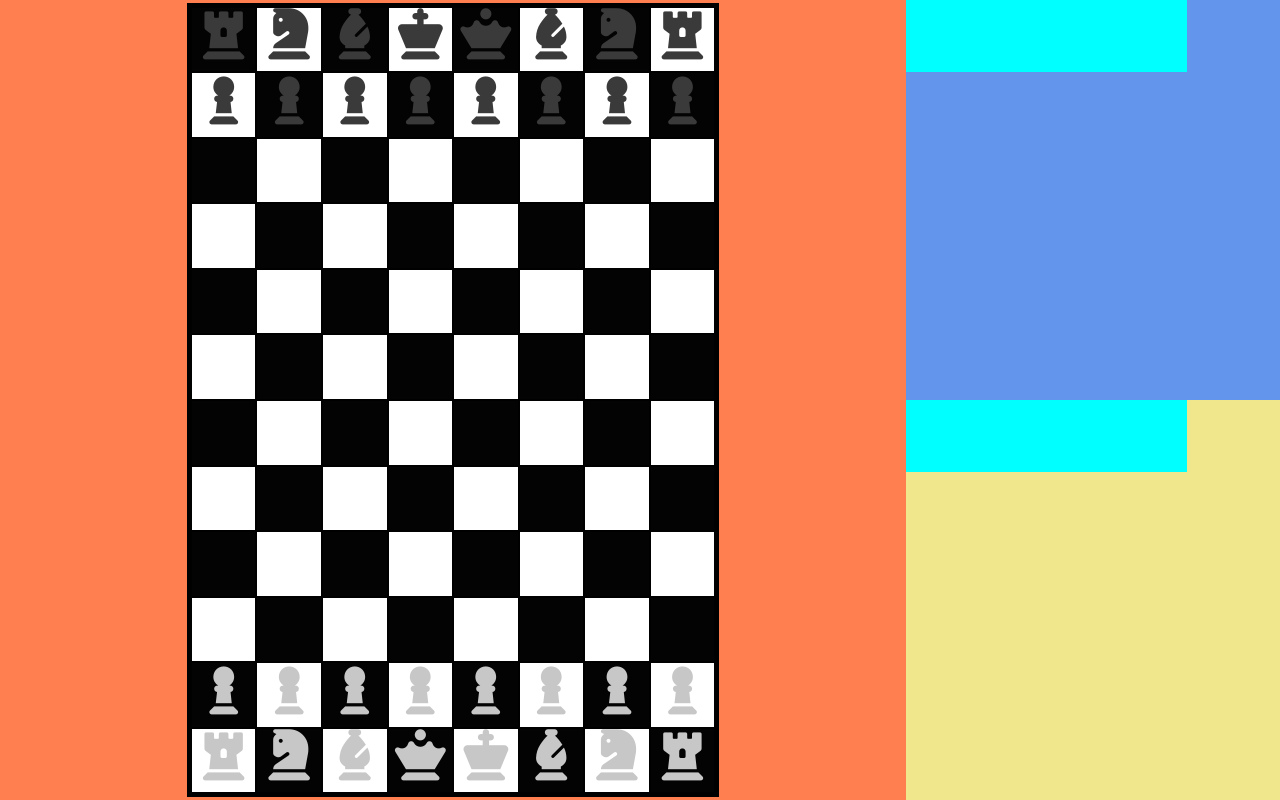
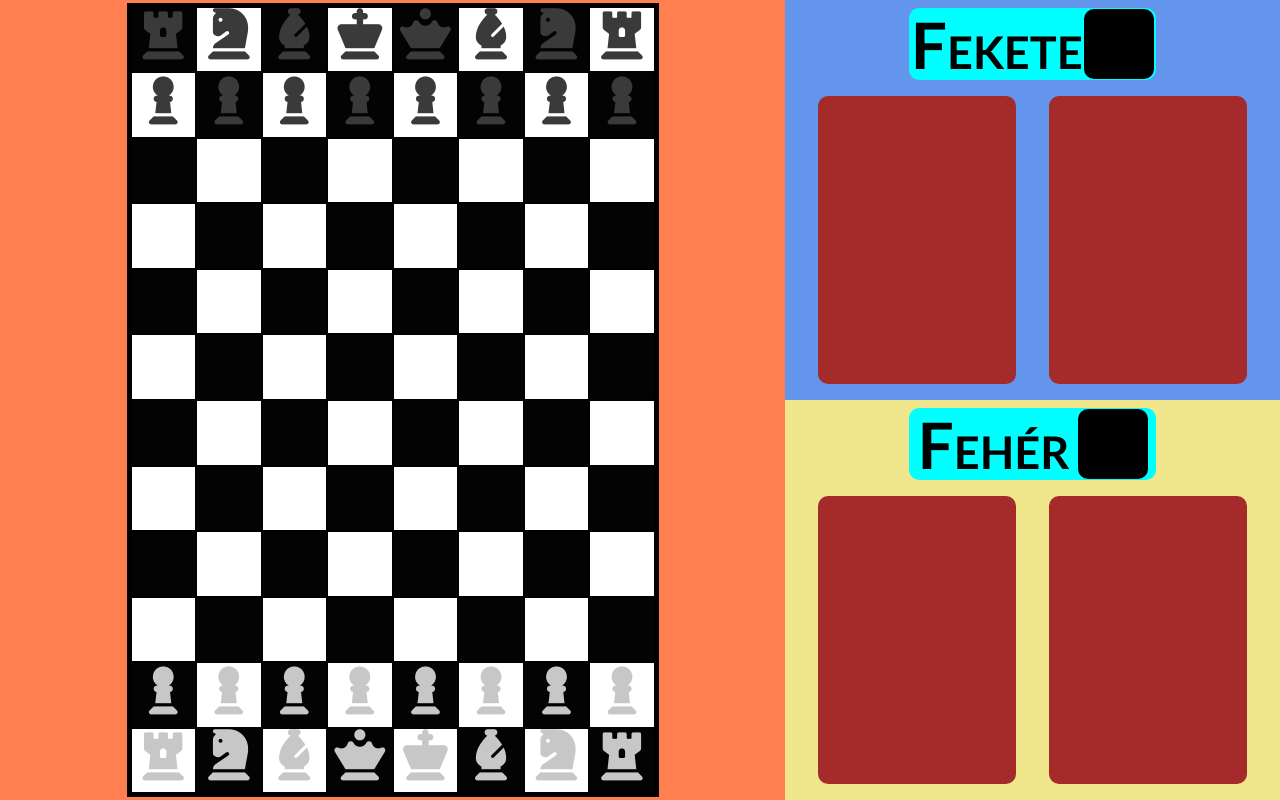
Before and after one commit to SzebelediZoltan/Vereny, a plain HTML site: page Fordulo2/Sakk/index.html in a window 1280 px wide. Drawn offline with Linux system fonts and the light colour scheme.

Commit message:
pléjör

```diff
--- a/Fordulo2/Sakk/index.html
+++ b/Fordulo2/Sakk/index.html
@@ -19,35 +19,33 @@
         <div class="player">
 
             <div class="felso">
-                <div class="nev"></div>
-                <div class="pont"></div>
+                <div class="fejlec">
+                    <div class="nev">Fekete</div>
+                    <div class="pont"></div>
+                </div>
             </div>
 
             <div class="also">
-                <div class="babu"></div>
-                <div class="kepessegek">
-                    <div></div>
-                    <div></div>
-                </div>
+                <div class="kepesseg" id="kepesseg1"></div>
+                <div class="kepesseg" id="kepesseg2"></div>
             </div>
         </div>
+
+
 
         <div class="player">
 
             <div class="felso">
-                <div class="nev"></div>
-                <div class="pont"></div>
+                <div class="fejlec">
+                    <div class="nev">Fehér</div>
+                    <div class="pont"></div>
+                </div>
             </div>
 
             <div class="also">
-                <div class="babu"></div>
-                <div class="kepessegek">
-                    <div></div>
-                    <div></div>
-                </div>
+                <div class="kepesseg" id="kepesseg1"></div>
+                <div class="kepesseg" id="kepesseg2"></div>
             </div>
-        </div>
-
         </div>
     </section>
 
--- a/Fordulo2/Sakk/style.css
+++ b/Fordulo2/Sakk/style.css
@@ -72,28 +72,51 @@ tr:nth-child(2n) >:nth-child(2n):hover, tr:nth-child(2n+1) >:nth-child(2n+1):hov
 
 .felso {
     height: 20%;
+    display: flex;
+    align-items: flex-end;
 }
 
 .also {
     height: 80%;
+    display: flex;
+    justify-content: space-evenly;
+    align-items: center;
 }
 
-.nev {
+.fejlec {
     background-color: aqua;
-    width: 75%;
+    width: 50%;
     height: 90%;
+    border-radius: 10px;
+    display: flex;
+    margin: 0 auto;
+    justify-content: space-evenly;
+    align-items: center;
+}
+
+.fejlec .nev {
+    font-size: 4rem;
+    font-family: 'Gill Sans', 'Gill Sans MT', Calibri, 'Trebuchet MS', sans-serif;
+    font-weight: bold;
+    font-variant: small-caps;
 }
 
 .pont {
-
+    width: 70px;
+    height: 70px;
+    border-radius: 10px;
+    background-color: black;
+    /* position: relative;
+    top: 50%;
+    transform: translateY(-50%);
+    margin-right: 10px; */
 }
 
-.babu {
-
-}
-
-.kepessegek {
-
+.kepesseg {
+    width: 40%;
+    height: 90%;
+    border-radius: 10px;
+    background-color: brown;
 }
 
 .babu {
```
